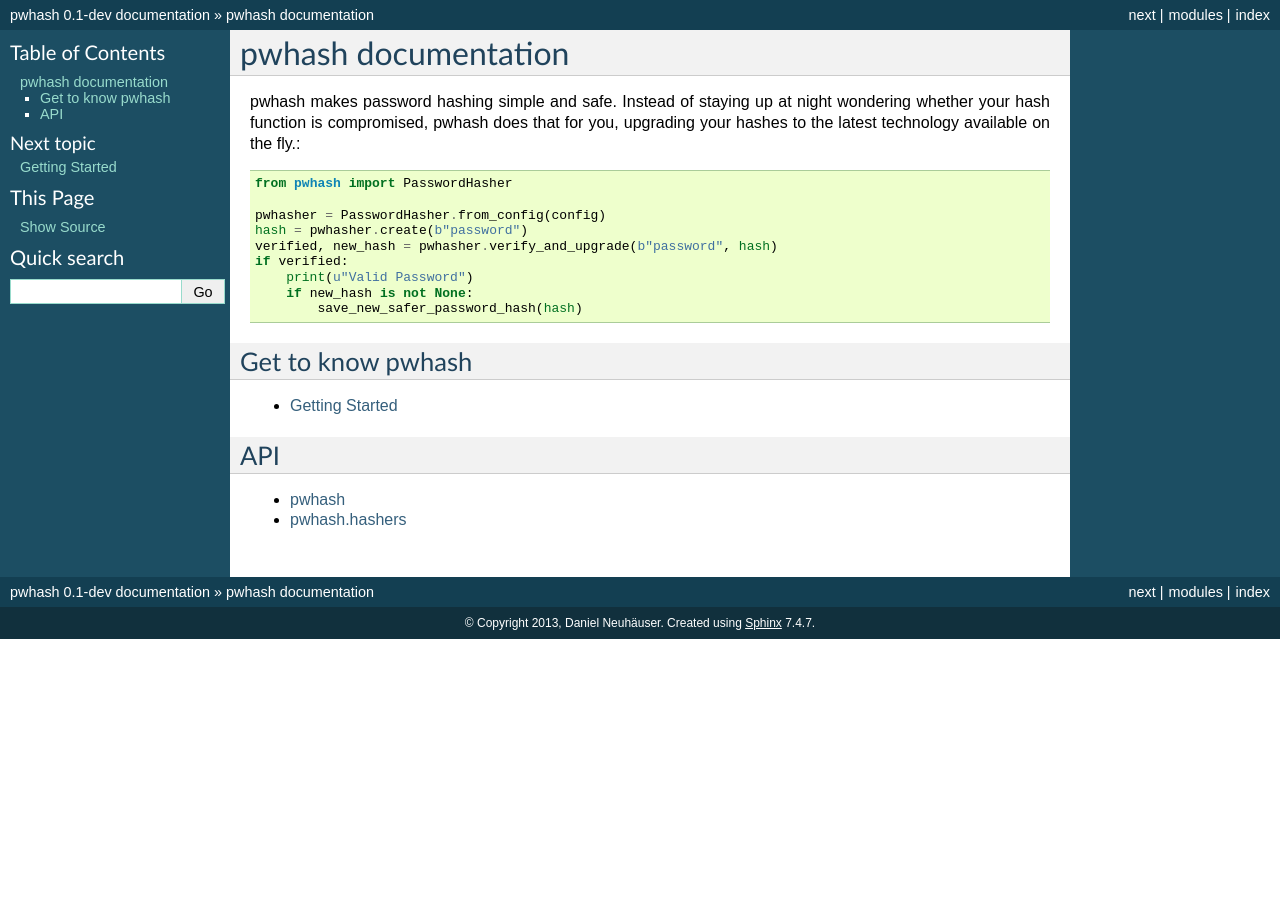
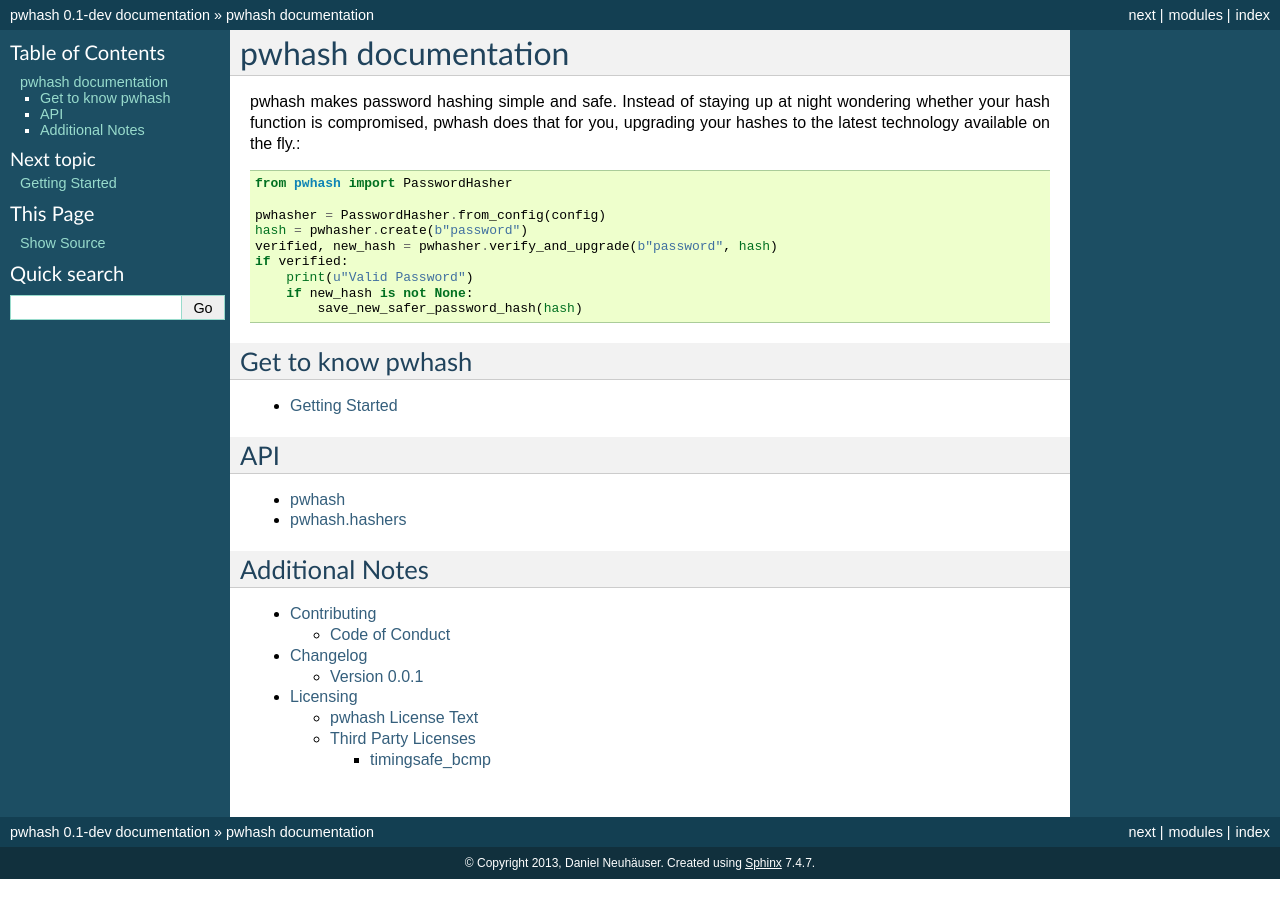
Before and after one commit to DasIch/pwhash, a Sphinx documentation site: the page built from docs/index.rst, in a window 1280 px wide. Built offline with Sphinx 7.4.7, drawn with Linux system fonts in a browser that asks for light colours.

Commit message:
Add additional notes to documentation

```diff
--- a/docs/index.rst
+++ b/docs/index.rst
@@ -31,3 +31,13 @@
 
    api/pwhash.rst
    api/hashers.rst
+
+
+Additional Notes
+----------------
+
+.. toctree::
+
+   other/contributing.rst
+   other/changelog.rst
+   other/license.rst
--- /dev/null
+++ b/docs/other/changelog.rst
@@ -0,0 +1 @@
+.. include:: ../../CHANGELOG.rst
--- /dev/null
+++ b/docs/other/contributing.rst
@@ -0,0 +1 @@
+.. include:: ../../CONTRIBUTING.rst
--- /dev/null
+++ b/docs/other/license.rst
@@ -0,0 +1 @@
+.. include:: ../../LICENSE.rst
```
